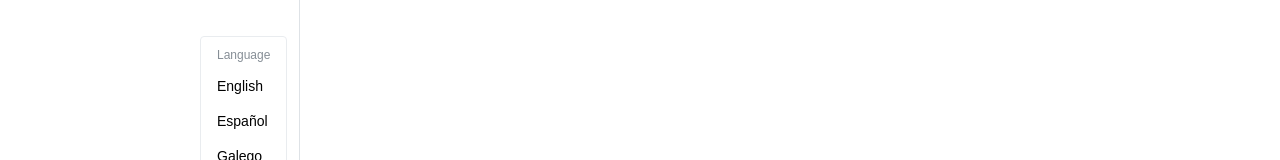
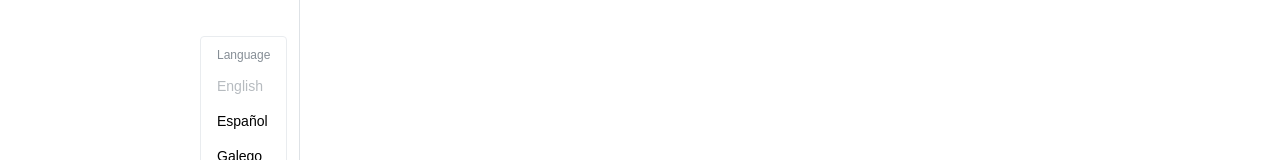
Before and after one commit to raulzc3/menu-generator, a React (Create React App) app: page / in a window 1280 px wide. Both pictures are taken after a click on the button "EN". Shown: the part 572-732 px from the top of the page. Built offline with nearby package versions, Linux system fonts and the light colour scheme.

Commit message:
Prevent select current language

```diff
--- a/src/components/LangSelector.jsx
+++ b/src/components/LangSelector.jsx
@@ -11,25 +11,26 @@ const langs = {
 export default function LangSelector({ style }) {
   const { t, i18n } = useTranslation();
 
+  const currentLanguage = i18n.resolvedLanguage;
+
   const handleLanguageChange = (newLang) => {
     i18n.changeLanguage(newLang);
     document.title = t("main_title");
     document.location.reload();
   };
 
-  const currentLanguage = i18n.resolvedLanguage.toUpperCase();
-
   return (
     <Menu trigger="click-hover" openDelay={100} closeDelay={400}>
       <Menu.Target>
         <Button size="xs" variant="subtle" leftSection={<IconWorld />}>
-          <Text size="sm">{currentLanguage}</Text>
+          <Text size="sm">{currentLanguage.toUpperCase()}</Text>
         </Button>
       </Menu.Target>
       <Menu.Dropdown>
         <Menu.Label>{t("language")}</Menu.Label>
         {Object.keys(langs).map((lang) => (
           <Menu.Item
+            disabled={lang === currentLanguage}
             onClick={() =>
               handleLanguageChange(lang)
             } /* aqui iría la bandera del idioma: leftSection={} */
```
